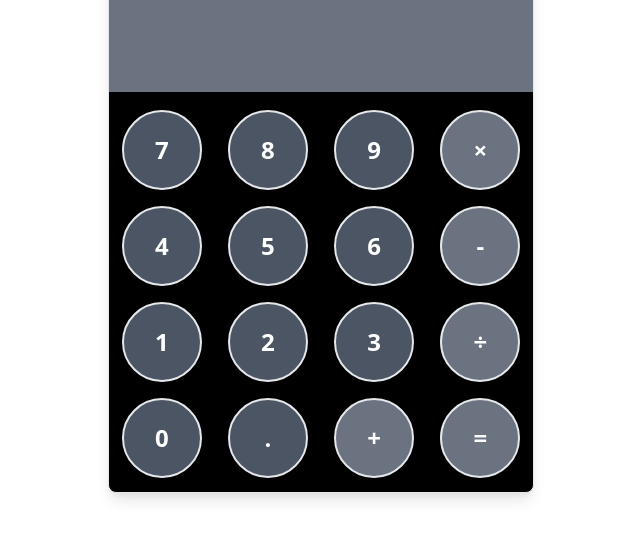
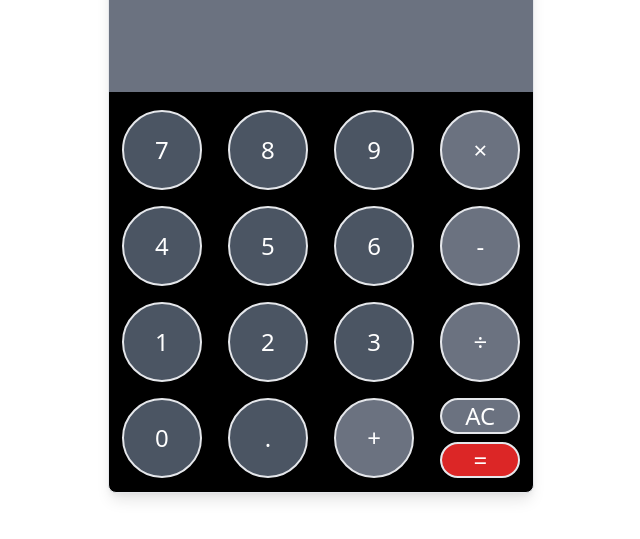
Before and after one commit to cabeltes-jayson/cabeltes-jayson-rcalculator.github.io, a plain HTML site: page index.html in a window 1280 px wide. Shown: the part 121-660 px from the top of the page, without its empty margins (319-959 px from the left). Drawn offline with nearby package versions, Linux system fonts and the light colour scheme.

Commit message:
Update index.html

```diff
--- a/index.html
+++ b/index.html
@@ -10,85 +10,109 @@
     <div class="">
       <div class="p-5 text-white text-3xl">Calculator</div>
 
-
+<!-- Gray space -->
  <div class="flex items-stretch bg-gray-500 h-24">
-    <div class="flex-1 px-2 py-2 justify-center flex items-center text-white text-2xl font-semibold">
+    <div id="output" class="flex-1 px-2 py-2 justify-end flex items-center text-white text-2xl font-semibold text-right">
   </div>
 </div>
 
+<!-- 1st row -->
 <div class="flex items-stretch h-24 pt-10 pb-5">
     <div class="flex-1 px-2 py-2 justify-center flex items-center text-white text-2xl font-semibold ">
-      <div class="rounded-full h-20 w-20 flex items-center bg-gray-600 justify-center shadow-lg border-2 border-white-700 hover:border-2 hover:border-gray-500 focus:outline-none">7</div>
+      <button onclick="addToOutput('7')" class="rounded-full h-20 w-20 flex items-center bg-gray-600 justify-center shadow-lg border-2 border-white-700 hover:border-2 hover:border-gray-500 focus:outline-none">7</button>
     </div>
 
     <div class="flex-1 px-2 py-2 justify-center flex items-center text-white text-2xl font-semibold ">
-      <div class="rounded-full h-20 w-20 flex items-center bg-gray-600 justify-center shadow-lg border-2 border-white-700 hover:border-2 hover:border-gray-500 focus:outline-none">8</div>
+      <button onclick="addToOutput('8')" class="rounded-full h-20 w-20 flex items-center bg-gray-600 justify-center shadow-lg border-2 border-white-700 hover:border-2 hover:border-gray-500 focus:outline-none">8</button>
     </div>
 
     <div class="flex-1 px-2 py-2 justify-center flex items-center text-white text-2xl font-semibold">
-      <div class="rounded-full h-20 w-20 flex items-center bg-gray-600 justify-center shadow-lg border-2 border-white-700 hover:border-2 hover:border-gray-500 focus:outline-none">9</div>
+      <button onclick="addToOutput('9')" class="rounded-full h-20 w-20 flex items-center bg-gray-600 justify-center shadow-lg border-2 border-white-700 hover:border-2 hover:border-gray-500 focus:outline-none">9</button>
     </div>
 
     <div class="flex-1 px-2 py-2 justify-center flex items-center text-white text-2xl font-semibold">
-      <div class="rounded-full h-20 w-20 flex items-center bg-gray-500 justify-center shadow-lg border-2 border-white-700 hover:border-2 hover:border-gray-500 focus:outline-none">×</div>
+      <button onclick="addToOutput('*')" class="rounded-full h-20 w-20 flex items-center bg-gray-500 justify-center shadow-lg border-2 border-white-700 hover:border-2 hover:border-gray-500 focus:outline-none">×</button>
     </div>
 </div>
 
+<!-- 2nd row -->
 <div class="flex items-stretch h-24 pt-10 pb-5">
     <div class="flex-1 px-2 py-2 justify-center flex items-center text-white text-2xl font-semibold">
-      <div class="rounded-full h-20 w-20 flex items-center bg-gray-600 justify-center shadow-lg border-2 border-white-700 hover:border-2 hover:border-gray-500 focus:outline-none">4</div>
+      <button onclick="addToOutput('4')" class="rounded-full h-20 w-20 flex items-center bg-gray-600 justify-center shadow-lg border-2 border-white-700 hover:border-2 hover:border-gray-500 focus:outline-none">4</button>
     </div>
 
     <div class="flex-1 px-2 py-2 justify-center flex items-center text-white text-2xl font-semibold">
-      <div class="rounded-full h-20 w-20 flex items-center bg-gray-600 justify-center shadow-lg border-2 border-white-700 hover:border-2 hover:border-gray-500 focus:outline-none">5</div>
+      <button onclick="addToOutput('5')" class="rounded-full h-20 w-20 flex items-center bg-gray-600 justify-center shadow-lg border-2 border-white-700 hover:border-2 hover:border-gray-500 focus:outline-none">5</button>
     </div>
 
     <div class="flex-1 px-2 py-2 justify-center flex items-center text-white text-2xl font-semibold">
-      <div class="rounded-full h-20 w-20 flex items-center bg-gray-600 justify-center shadow-lg border-2 border-white-700 hover:border-2 hover:border-gray-500 focus:outline-none">6</div>
+      <button onclick="addToOutput('6')" class="rounded-full h-20 w-20 flex items-center bg-gray-600 justify-center shadow-lg border-2 border-white-700 hover:border-2 hover:border-gray-500 focus:outline-none">6</button>
     </div>
 
     <div class="flex-1 px-2 py-2 justify-center flex items-center text-white text-2xl font-semibold">
-      <div class="rounded-full h-20 w-20 flex items-center bg-gray-500 justify-center shadow-lg border-2 border-white-700 hover:border-2 hover:border-gray-500 focus:outline-none">-</div>
+      <button onclick="addToOutput('-')" class="rounded-full h-20 w-20 flex items-center bg-gray-500 justify-center shadow-lg border-2 border-white-700 hover:border-2 hover:border-gray-500 focus:outline-none">-</button>
     </div>
 </div>
 
+<!-- 3rd row -->
 <div class="flex items-stretch h-24 pt-10 pb-5">
     <div class="flex-1 px-2 py-2 justify-center flex items-center text-white text-2xl font-semibold">
-      <div class="rounded-full h-20 w-20 flex items-center bg-gray-600 justify-center shadow-lg border-2 border-white-700 hover:border-2 hover:border-gray-500 focus:outline-none">1</div>
+      <button onclick="addToOutput('1')" class="rounded-full h-20 w-20 flex items-center bg-gray-600 justify-center shadow-lg border-2 border-white-700 hover:border-2 hover:border-gray-500 focus:outline-none">1</button>
     </div>
 
     <div class="flex-1 px-2 py-2 justify-center flex items-center text-white text-2xl font-semibold">
-      <div class="rounded-full h-20 w-20 flex items-center bg-gray-600 justify-center shadow-lg border-2 border-white-700 hover:border-2 hover:border-gray-500 focus:outline-none">2</div>
+      <button onclick="addToOutput('2')" class="rounded-full h-20 w-20 flex items-center bg-gray-600 justify-center shadow-lg border-2 border-white-700 hover:border-2 hover:border-gray-500 focus:outline-none">2</button>
     </div>
 
     <div class="flex-1 px-2 py-2 justify-center flex items-center text-white text-2xl font-semibold">
-      <div class="rounded-full h-20 w-20 flex items-center bg-gray-600 justify-center shadow-lg border-2 border-white-700 hover:border-2 hover:border-gray-500 focus:outline-none">3</div>
+      <button onclick="addToOutput('3')" class="rounded-full h-20 w-20 flex items-center bg-gray-600 justify-center shadow-lg border-2 border-white-700 hover:border-2 hover:border-gray-500 focus:outline-none">3</button>
     </div>
 
     <div class="flex-1 px-2 py-2 justify-center flex items-center text-white text-2xl font-semibold">
-      <div class="rounded-full h-20 w-20 flex items-center bg-gray-500 justify-center shadow-lg border-2 border-white-700 hover:border-2 hover:border-gray-500 focus:outline-none">÷</div>
+      <button onclick="addToOutput('/')" class="rounded-full h-20 w-20 flex items-center bg-gray-500 justify-center shadow-lg border-2 border-white-700 hover:border-2 hover:border-gray-500 focus:outline-none">÷</button>
     </div>
 </div>
 
-
+<!-- 4th row -->
 <div class="flex items-stretch h-24 mb-4 pt-10 pb-5">
     <div class="flex-1 px-2 py-2 justify-center flex items-center text-white text-2xl font-semibold">
-      <div class="rounded-full h-20 w-20 flex items-center bg-gray-600 justify-center shadow-lg border-2 border-white-700 hover:border-2 hover:border-gray-500 focus:outline-none">0</div>
+      <button onclick="addToOutput('0')" class="rounded-full h-20 w-20 flex items-center bg-gray-600 justify-center shadow-lg border-2 border-white-700 hover:border-2 hover:border-gray-500 focus:outline-none">0</button>
     </div>
 
     <div class="flex-1 px-2 py-2 justify-center flex items-center text-white text-2xl font-semibold">
-      <div class="rounded-full h-20 w-20 flex items-center bg-gray-600 justify-center shadow-lg border-2 border-white-700 hover:border-2 hover:border-gray-500 focus:outline-none">.</div>
+      <button onclick="addToOutput('.')" class="rounded-full h-20 w-20 flex items-center bg-gray-600 justify-center shadow-lg border-2 border-white-700 hover:border-2 hover:border-gray-500 focus:outline-none">.</button>
     </div>
 
     <div class="flex-1 px-2 py-2 justify-center flex items-center text-white text-2xl font-semibold">
-      <div class="rounded-full h-20 w-20 flex items-center bg-gray-500 justify-center shadow-lg border-2 border-white-700 hover:border-2 hover:border-gray-500 focus:outline-none">+</div>
+      <button onclick="addToOutput('+')" class="rounded-full h-20 w-20 flex items-center bg-gray-500 justify-center shadow-lg border-2 border-white-700 hover:border-2 hover:border-gray-500 focus:outline-none">+</button>
     </div>
 
     <div class="flex-1 px-2 py-2 justify-center flex items-center text-white text-2xl font-semibold">
-      <div class="rounded-full h-20 w-20 flex items-center bg-gray-500 justify-center shadow-lg border-2 border-white-700 hover:border-2 hover:border-gray-500 focus:outline-none">=</div>
+      <div style="display:flex;flex-direction:column;">
+        <button onclick="clearOutput()" class="rounded-full h-18 w-20 flex items-center bg-gray-500 justify-center shadow-lg border-2 border-white-700 hover:border-2 hover:border-gray-500 focus:outline-none">AC</button>
+        <button onclick="calculate()" class="rounded-full mt-2 h-18 w-20 flex items-center bg-red-600 justify-center shadow-lg border-2 border-white-700 hover:border-2 hover:border-red-500 focus:outline-none">=</button>
       </div>
+    </div>
+
 </div>
   </div>
 </div>
  </body>
+ <script>
+function addToOutput(value) {
+  var output = document.getElementById('output');
+  output.innerHTML += value;
+}
+
+function calculate() {
+  var output = document.getElementById('output');
+  var result = eval(output.innerHTML);
+  output.innerHTML = result;
+}
+
+function clearOutput() {
+  var output = document.getElementById('output');
+  output.innerHTML = '';
+}
+ </script>
 </html>
```
Lines whose indentation alone changed are shown as unchanged.
